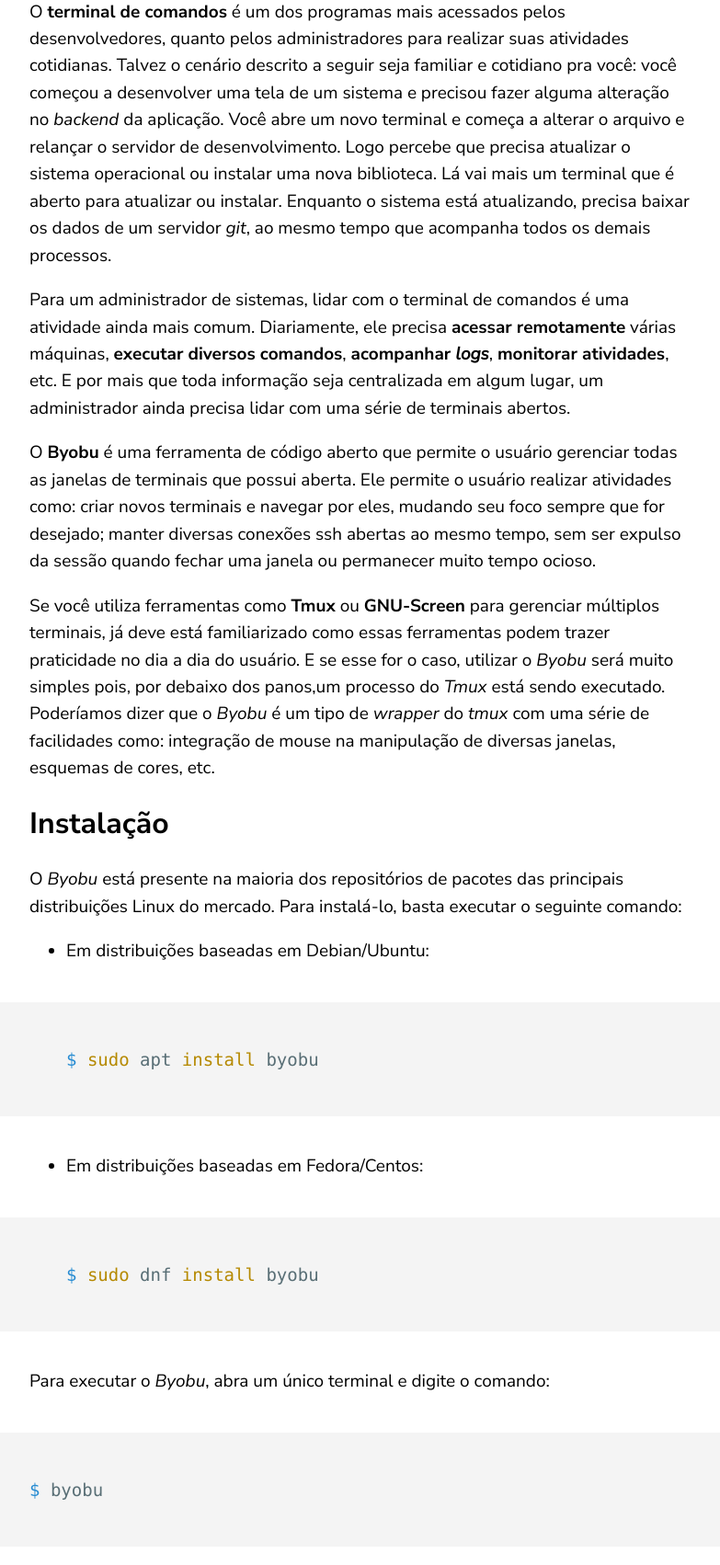
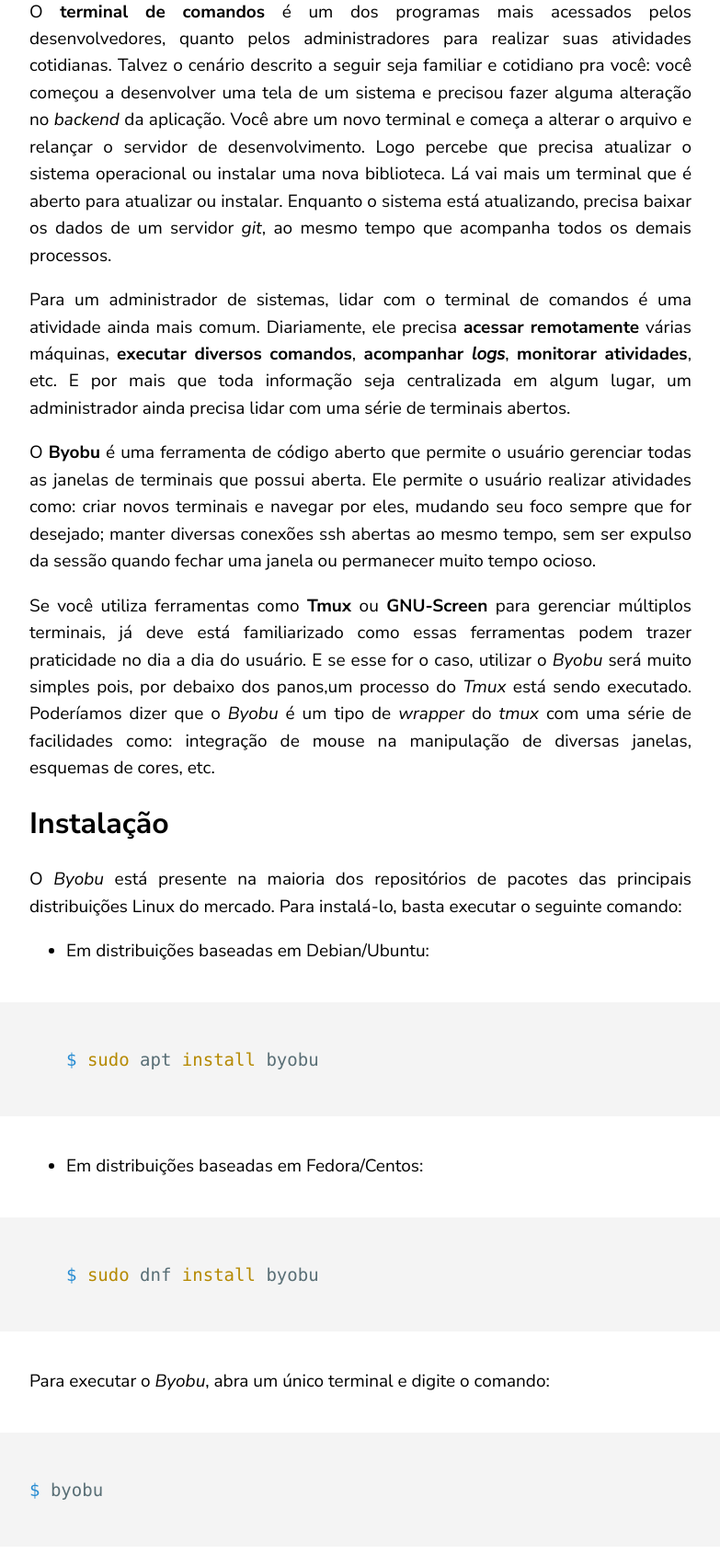
Before and after one commit to lets00/lets00.github.io, a Jekyll site: the page built from _posts/2020/2020-05-10-byobu-um-poderoso-multiplexador.md, in a window 1280 px wide. Shown: the part 899-2601 px from the top of the page at 92% size, without its empty margins (68-851 px from the left). Built offline with Jekyll 4.4.1, drawn with Linux system fonts in a browser that asks for light colours; comment, search, counter and statistics services are not loaded; grey boxes are pictures that could not be loaded.

Commit message:
Change visual aspect

```diff
--- a/_sass/_syntax.scss
+++ b/_sass/_syntax.scss
@@ -1,7 +1,7 @@
 @import 'ext/solarized-light';
 
 div.highlighter-rouge {
-	width: 100vw;
+	width: 70vw;
 	position: relative;
 	right: 150px;
 	margin: 40px 0;
--- a/_sass/theme.scss
+++ b/_sass/theme.scss
@@ -102,7 +102,8 @@
 // Basic Container Class
 //
 .container {
-	margin:0 150px;
+	// margin:0 150px;
+	margin: 0 auto;
 	max-width: 720px;
 
 	div.highlighter-rouge {
@@ -218,6 +219,7 @@
 }
 
 .post-container {
+	text-align: justify;
 	img {
 		margin: 20px 0;
 	}
```
